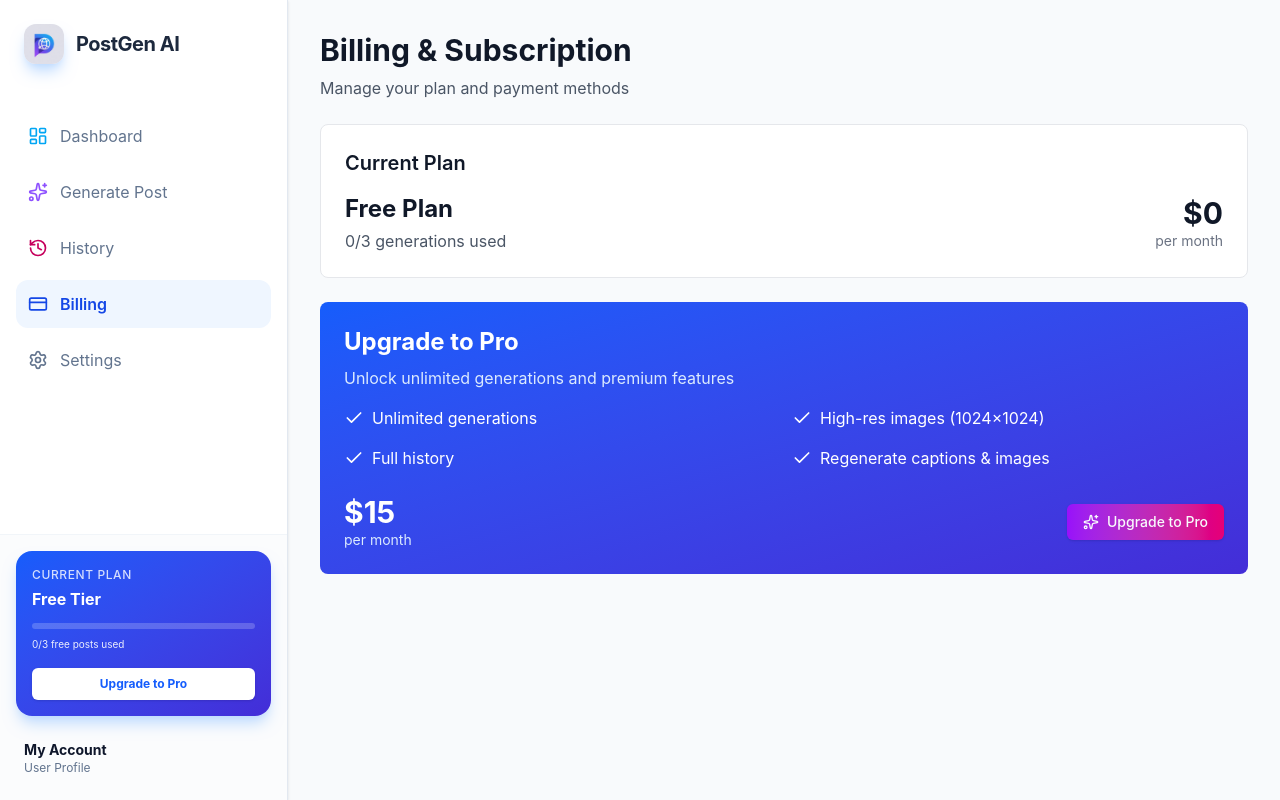
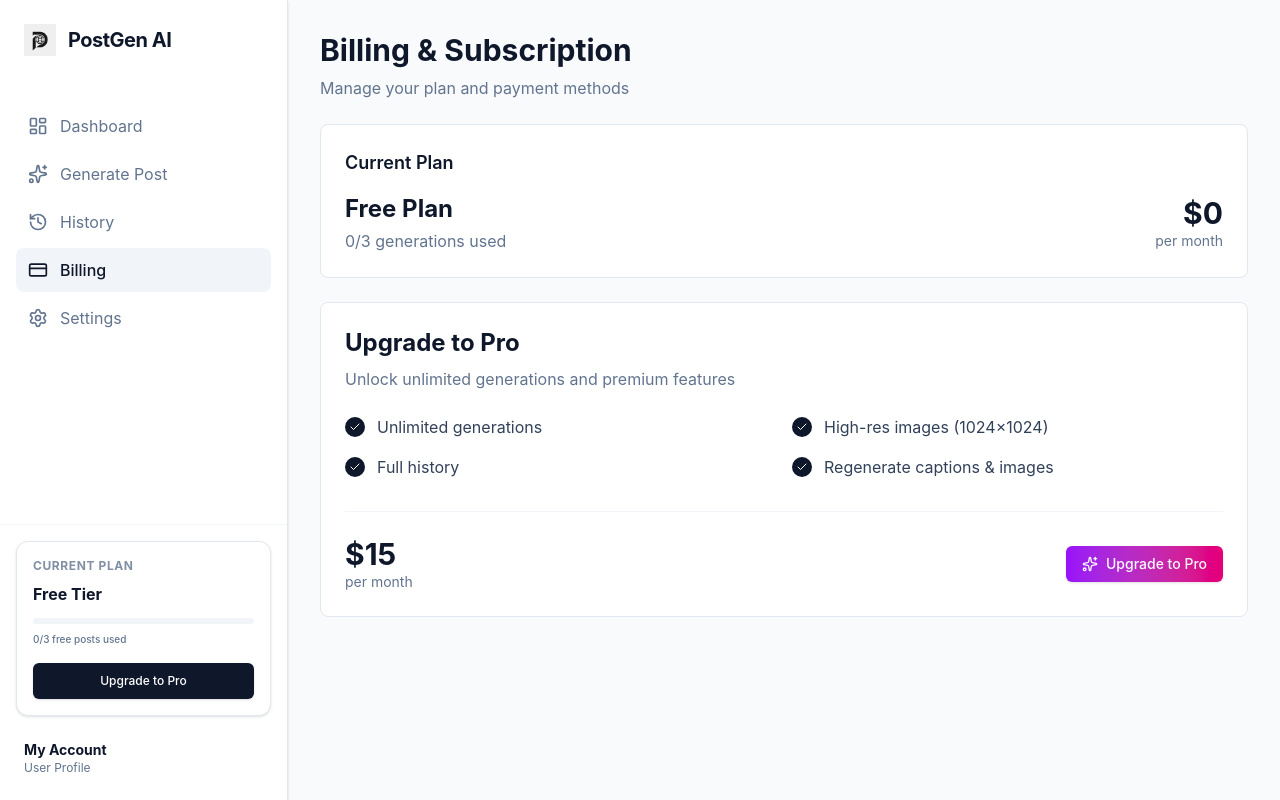
Before and after one commit to yop-dev/postgen-ai, a Next.js app: page /app/billing in a window 1280 px wide. Built offline with nearby package versions, Linux system fonts and the light colour scheme; no server answers; the database is empty.

Commit message:
monochrome ui redesign

```diff
--- a/src/app/app/billing/page.tsx
+++ b/src/app/app/billing/page.tsx
@@ -18,77 +18,85 @@ export default async function BillingPage() {
     return (
         <div className="space-y-6">
             <div>
-                <h1 className="text-3xl font-bold text-gray-900">Billing & Subscription</h1>
-                <p className="text-gray-600 mt-2">Manage your plan and payment methods</p>
+                <h1 className="text-3xl font-bold text-slate-900">Billing & Subscription</h1>
+                <p className="text-slate-500 mt-2">Manage your plan and payment methods</p>
             </div>
 
             {/* Current Plan */}
-            <div className="bg-white rounded-lg border border-gray-200 p-6">
-                <h2 className="text-xl font-semibold text-gray-900 mb-4">Current Plan</h2>
+            <div className="bg-white rounded-lg border border-slate-200 p-6">
+                <h2 className="text-lg font-semibold text-slate-900 mb-4">Current Plan</h2>
                 <div className="flex items-center justify-between">
                     <div>
                         <div className="flex items-center gap-2">
-                            {isPro && <Crown className="h-6 w-6 text-purple-600" />}
-                            <p className={`text-2xl font-bold ${isPro ? 'bg-gradient-to-r from-purple-600 to-pink-600 bg-clip-text text-transparent' : 'text-gray-900'}`}>
+                            {isPro && <Crown className="h-6 w-6 text-slate-900" />}
+                            <p className="text-2xl font-bold text-slate-900">
                                 {isPro ? "Pro Plan" : "Free Plan"}
                             </p>
                         </div>
-                        <p className="text-gray-600 mt-1">
+                        <p className="text-slate-500 mt-1">
                             {isPro ? "Unlimited generations" : `${currentUsage}/3 generations used`}
                         </p>
                     </div>
                     <div className="text-right">
-                        <p className="text-3xl font-bold text-gray-900">${isPro ? "15" : "0"}</p>
-                        <p className="text-sm text-gray-500">per month</p>
+                        <p className="text-3xl font-bold text-slate-900">${isPro ? "15" : "0"}</p>
+                        <p className="text-sm text-slate-500">per month</p>
                     </div>
                 </div>
             </div>
 
             {/* Upgrade to Pro or Manage Subscription */}
             {isPro ? (
-                <div className="bg-gradient-to-br from-purple-600 to-pink-600 rounded-lg p-6 text-white">
+                <div className="bg-slate-900 rounded-lg p-6 text-white shadow-sm">
                     <div className="flex items-center gap-2 mb-2">
-                        <Crown className="h-6 w-6" />
+                        <Crown className="h-6 w-6 text-white" />
                         <h2 className="text-2xl font-bold">Pro Subscription Active</h2>
                     </div>
-                    <p className="text-purple-100 mb-6">You have unlimited access to all features!</p>
+                    <p className="text-slate-400 mb-6">You have unlimited access to all features!</p>
 
                     <div className="flex items-center justify-between">
                         <div>
-                            <p className="text-sm text-purple-100">Billed monthly</p>
+                            <p className="text-sm text-slate-400">Billed monthly</p>
                             <p className="text-3xl font-bold mt-1">$15/month</p>
                         </div>
                         <UpgradeButton isPro={isPro} />
                     </div>
                 </div>
             ) : (
-                <div className="bg-gradient-to-br from-blue-600 to-indigo-700 rounded-lg p-6 text-white">
-                    <h2 className="text-2xl font-bold mb-2">Upgrade to Pro</h2>
-                    <p className="text-blue-100 mb-4">Unlock unlimited generations and premium features</p>
+                <div className="bg-white rounded-lg border border-slate-200 p-6">
+                    <h2 className="text-2xl font-bold text-slate-900 mb-2">Upgrade to Pro</h2>
+                    <p className="text-slate-500 mb-6">Unlock unlimited generations and premium features</p>
 
-                    <div className="grid grid-cols-1 md:grid-cols-2 gap-4 mb-6">
-                        <div className="flex items-start gap-2">
-                            <Check className="w-5 h-5 mt-0.5" />
-                            <span>Unlimited generations</span>
+                    <div className="grid grid-cols-1 md:grid-cols-2 gap-4 mb-8">
+                        <div className="flex items-start gap-3">
+                            <div className="h-5 w-5 rounded-full bg-slate-900 flex items-center justify-center mt-0.5">
+                                <Check className="w-3 h-3 text-white" />
+                            </div>
+                            <span className="text-slate-700">Unlimited generations</span>
                         </div>
-                        <div className="flex items-start gap-2">
-                            <Check className="w-5 h-5 mt-0.5" />
-                            <span>High-res images (1024×1024)</span>
+                        <div className="flex items-start gap-3">
+                            <div className="h-5 w-5 rounded-full bg-slate-900 flex items-center justify-center mt-0.5">
+                                <Check className="w-3 h-3 text-white" />
+                            </div>
+                            <span className="text-slate-700">High-res images (1024×1024)</span>
                         </div>
-                        <div className="flex items-start gap-2">
-                            <Check className="w-5 h-5 mt-0.5" />
-                            <span>Full history</span>
+                        <div className="flex items-start gap-3">
+                            <div className="h-5 w-5 rounded-full bg-slate-900 flex items-center justify-center mt-0.5">
+                                <Check className="w-3 h-3 text-white" />
+                            </div>
+                            <span className="text-slate-700">Full history</span>
                         </div>
-                        <div className="flex items-start gap-2">
-                            <Check className="w-5 h-5 mt-0.5" />
-                            <span>Regenerate captions & images</span>
+                        <div className="flex items-start gap-3">
+                            <div className="h-5 w-5 rounded-full bg-slate-900 flex items-center justify-center mt-0.5">
+                                <Check className="w-3 h-3 text-white" />
+                            </div>
+                            <span className="text-slate-700">Regenerate captions & images</span>
                         </div>
                     </div>
 
-                    <div className="flex items-center justify-between">
+                    <div className="flex items-center justify-between border-t border-slate-100 pt-6">
                         <div>
-                            <p className="text-3xl font-bold">$15</p>
-                            <p className="text-blue-100 text-sm">per month</p>
+                            <p className="text-3xl font-bold text-slate-900">$15</p>
+                            <p className="text-slate-500 text-sm">per month</p>
                         </div>
                         <UpgradeButton isPro={isPro} />
                     </div>
--- a/src/app/app/page.tsx
+++ b/src/app/app/page.tsx
@@ -2,7 +2,7 @@ import { currentUser } from "@clerk/nextjs/server"
 import { db } from "@/lib/db"
 import { Button } from "@/components/ui/button"
 import { UpgradeButton } from "@/components/upgrade-button"
-import { Sparkles, History, Zap, ArrowRight, LayoutDashboard } from "lucide-react"
+import { Sparkles, History, Zap, ArrowRight, LayoutDashboard, Crown } from "lucide-react"
 import Link from "next/link"
 
 export default async function AppDashboard() {
@@ -27,69 +27,62 @@ export default async function AppDashboard() {
             <div className="flex flex-col md:flex-row md:items-center justify-between gap-4">
                 <div>
                     <h1 className="text-4xl font-extrabold text-slate-900 tracking-tight">
-                        Welcome back, {clerkUser?.firstName || "Creator"}! 👋
+                        Welcome back, {clerkUser?.firstName || "Creator"}!
                     </h1>
                     <p className="text-lg text-slate-500 mt-2">
                         Ready to craft your next viral LinkedIn post?
                     </p>
                 </div>
                 <div className="flex gap-3">
-                    <UpgradeButton isPro={isPro} />
-                    <Link href="/app/generate">
-                        <Button size="lg" className="h-12 px-6 bg-blue-600 hover:bg-blue-700 shadow-lg shadow-blue-200 group">
-                            <Sparkles className="mr-2 h-4 w-4" />
-                            Generate New Post
-                            <ArrowRight className="ml-2 h-4 w-4 group-hover:translate-x-1 transition-transform" />
-                        </Button>
-                    </Link>
+                    {/* Header Actions if needed */}
                 </div>
             </div>
 
             {/* Stats Overview */}
             <div className="grid grid-cols-1 md:grid-cols-3 gap-6">
-                <div className="group bg-white rounded-3xl border border-slate-200 p-8 shadow-sm hover:shadow-md transition-all">
-                    <div className="h-12 w-12 rounded-2xl bg-blue-50 flex items-center justify-center mb-6 group-hover:scale-110 transition-transform">
-                        <Zap className="h-6 w-6 text-blue-600" />
+                <div className="group bg-white rounded-2xl border border-slate-200/60 p-6 shadow-sm hover:shadow-md transition-all">
+                    <div className="h-10 w-10 rounded-lg bg-slate-50 flex items-center justify-center mb-4">
+                        <Zap className="h-5 w-5 text-slate-900" />
                     </div>
-                    <h3 className="text-lg font-bold text-slate-900">
+                    <h3 className="text-sm font-medium text-slate-500">
                         {isPro ? "Unlimited Generations" : "Generations Left"}
                     </h3>
-                    <div className="flex items-baseline gap-2 mt-2">
+                    <div className="mt-2">
                         {isPro ? (
-                            <span className="text-4xl font-black bg-gradient-to-r from-purple-600 to-pink-600 bg-clip-text text-transparent">∞</span>
+                            <span className="text-4xl font-bold text-slate-900">∞</span>
                         ) : (
                             <>
-                                <span className="text-4xl font-black text-blue-600">{Math.max(0, 3 - currentUsage)}</span>
-                                <span className="text-slate-400 font-medium">/ 3</span>
+                                <span className="text-4xl font-bold text-slate-900">{Math.max(0, 3 - currentUsage)}</span>
+                                <span className="text-slate-400 font-medium ml-1">/ 3</span>
                             </>
                         )}
                     </div>
-                    <p className="text-sm text-slate-500 mt-2">
+                    <p className="text-xs text-slate-400 mt-2">
                         {isPro ? "Pro plan - no limits!" : "Free plan refills monthly"}
                     </p>
                 </div>
 
-                <div className="group bg-white rounded-3xl border border-slate-200 p-8 shadow-sm hover:shadow-md transition-all">
-                    <div className="h-12 w-12 rounded-2xl bg-violet-50 flex items-center justify-center mb-6 group-hover:scale-110 transition-transform">
-                        <History className="h-6 w-6 text-violet-600" />
+                <div className="group bg-white rounded-2xl border border-slate-200/60 p-6 shadow-sm hover:shadow-md transition-all">
+                    <div className="h-10 w-10 rounded-lg bg-slate-50 flex items-center justify-center mb-4">
+                        <History className="h-5 w-5 text-slate-900" />
                     </div>
-                    <h3 className="text-lg font-bold text-slate-900">Total Posts</h3>
-                    <span className="text-4xl font-black text-slate-900 mt-2 block">{totalPosts}</span>
-                    <p className="text-sm text-slate-500 mt-2">Across all time</p>
+                    <h3 className="text-sm font-medium text-slate-500">Total Posts</h3>
+                    <span className="text-4xl font-bold text-slate-900 mt-2 block">{totalPosts}</span>
+                    <p className="text-xs text-slate-400 mt-2">Across all time</p>
                 </div>
 
-                <div className="group bg-white rounded-3xl border border-slate-200 p-8 shadow-sm hover:shadow-md transition-all">
-                    <div className="h-12 w-12 rounded-2xl bg-orange-50 flex items-center justify-center mb-6 group-hover:scale-110 transition-transform">
-                        <LayoutDashboard className="h-6 w-6 text-orange-600" />
+                <div className="group bg-white rounded-2xl border border-slate-200/60 p-6 shadow-sm hover:shadow-md transition-all">
+                    <div className="h-10 w-10 rounded-lg bg-slate-50 flex items-center justify-center mb-4">
+                        <Crown className="h-5 w-5 text-slate-900" />
                     </div>
-                    <h3 className="text-lg font-bold text-slate-900">Active Plan</h3>
-                    <span className={`text-4xl font-black mt-2 block capitalize ${isPro ? 'bg-gradient-to-r from-purple-600 to-pink-600 bg-clip-text text-transparent' : 'text-slate-900'}`}>
+                    <h3 className="text-sm font-medium text-slate-500">Active Plan</h3>
+                    <span className="text-4xl font-bold text-slate-900 mt-2 block capitalize">
                         {isPro ? "Pro" : "Free"}
                     </span>
                     {isPro ? (
-                        <p className="text-sm text-slate-500 mt-2">Unlimited generations</p>
+                        <p className="text-xs text-slate-400 mt-2">Unlimited generations</p>
                     ) : (
-                        <Link href="/app/billing" className="text-sm text-blue-600 font-bold hover:underline mt-2 inline-block">
+                        <Link href="/app/billing" className="text-xs text-slate-900 font-semibold hover:underline mt-2 inline-block">
                             Upgrade for Unlimited
                         </Link>
                     )}
@@ -97,24 +90,20 @@ export default async function AppDashboard() {
             </div>
 
             {/* Quick Start Section */}
-            <div className="relative overflow-hidden bg-slate-900 rounded-[2rem] p-10 md:p-16 text-white text-center space-y-8">
-                {/* Background blobs */}
-                <div className="absolute top-0 left-0 w-64 h-64 bg-blue-600/20 blur-[100px] rounded-full -translate-x-1/2 -translate-y-1/2" />
-                <div className="absolute bottom-0 right-0 w-64 h-64 bg-indigo-600/20 blur-[100px] rounded-full translate-x-1/2 translate-y-1/2" />
-
-                <div className="relative z-10 max-w-2xl mx-auto space-y-6">
-                    <h2 className="text-3xl md:text-5xl font-extrabold tracking-tight">
+            <div className="relative bg-white border border-slate-200/60 rounded-2xl p-10 md:p-16 text-center shadow-sm">
+                <div className="max-w-2xl mx-auto space-y-6">
+                    <h2 className="text-3xl font-bold tracking-tight text-slate-900">
                         Stop the scroll <br />
-                        <span className="text-blue-500">with PostGen AI</span>
+                        with PostGen AI
                     </h2>
-                    <p className="text-lg text-slate-400">
+                    <p className="text-slate-500">
                         Create professional, high-converting LinkedIn content in seconds.
                         Choose your topic, set your tone, and let AI do the rest.
                     </p>
                     <div className="pt-4">
                         <Link href="/app/generate">
-                            <Button size="lg" className="h-14 px-10 text-lg font-bold bg-blue-600 hover:bg-blue-700 shadow-xl shadow-blue-500/20 group">
-                                <Sparkles className="mr-2 h-5 w-5" />
+                            <Button size="lg" className="h-12 px-8 bg-slate-900 hover:bg-slate-800 text-white shadow-none rounded-full font-medium">
+                                <Sparkles className="mr-2 h-4 w-4" />
                                 Start Generating Now
                             </Button>
                         </Link>
--- a/src/app/layout.tsx
+++ b/src/app/layout.tsx
@@ -11,7 +11,7 @@ export const metadata: Metadata = {
         description: "See your LinkedIn post before you publish it",
     },
     icons: {
-        icon: "/postgen-logo.jpg",
+        icon: "/post-gen-logov2.jpg",
     },
 };
 
--- a/src/components/layout/header.tsx
+++ b/src/components/layout/header.tsx
@@ -13,7 +13,7 @@ export function Header() {
                 <div className="flex items-center gap-2">
                     <div className="relative h-8 w-8 rounded-lg overflow-hidden">
                         <NextImage
-                            src="/postgen-logo.jpg"
+                            src="/post-gen-logov2.jpg"
                             alt="PostGen AI Logo"
                             fill
                             className="object-cover"
--- a/src/components/layout/mobile-nav.tsx
+++ b/src/components/layout/mobile-nav.tsx
@@ -18,7 +18,7 @@ export function MobileNav({ isPro, currentUsage }: MobileNavProps) {
             <div className="flex items-center gap-2">
                 <div className="relative h-8 w-8 rounded-lg overflow-hidden">
                     <NextImage
-                        src="/postgen-logo.jpg"
+                        src="/post-gen-logov2.jpg"
                         alt="PostGen AI Logo"
                         fill
                         className="object-cover"
--- a/src/components/layout/sidebar.tsx
+++ b/src/components/layout/sidebar.tsx
@@ -85,39 +85,38 @@ export function Sidebar({ isPro = false, currentUsage = 0, className, onNavigate
                 isCollapsed && "justify-center px-0"
             )}>
                 <Link href="/app" className="flex items-center gap-3 group">
-                    <div className="relative h-10 w-10 min-w-10 rounded-xl overflow-hidden shadow-lg shadow-blue-200 group-hover:scale-110 transition-transform">
+                    <div className="relative h-8 w-8 min-w-8 overflow-hidden transition-transform">
                         <NextImage
-                            src="/postgen-logo.jpg"
+                            src="/post-gen-logov2.jpg"
                             alt="PostGen AI Logo"
                             fill
                             className="object-cover"
                         />
                     </div>
                     {!isCollapsed && (
-                        <span className="text-xl font-bold text-slate-800 tracking-tight">PostGen AI</span>
+                        <span className="text-xl font-bold text-slate-900 tracking-tight">PostGen AI</span>
                     )}
                 </Link>
             </div>
 
             {/* Navigation */}
-            <div className="flex-1 px-4 space-y-2 py-4">
+            <div className="flex-1 px-4 space-y-1 py-4">
                 {navItems.map((item) => (
                     <Link
                         key={item.href}
                         href={item.href}
                         onClick={onNavigate}
                         className={cn(
-                            "flex items-center gap-3 px-3 py-3 rounded-xl transition-all group",
+                            "flex items-center gap-3 px-3 py-2.5 rounded-lg transition-all group",
                             pathname === item.href
-                                ? "bg-blue-50 text-blue-700 font-semibold"
+                                ? "bg-slate-100 text-slate-900 font-medium"
                                 : "text-slate-500 hover:bg-slate-50 hover:text-slate-900"
                         )}
                         title={isCollapsed ? item.label : ""}
                     >
                         <item.icon className={cn(
                             "h-5 w-5 transition-colors",
-                            pathname === item.href ? "text-blue-700" : item.color || "text-slate-500",
-                            !isCollapsed && "group-hover:scale-110"
+                            pathname === item.href ? "text-slate-900" : "text-slate-500 group-hover:text-slate-900",
                         )} />
                         {!isCollapsed && <span>{item.label}</span>}
                     </Link>
@@ -125,32 +124,32 @@ export function Sidebar({ isPro = false, currentUsage = 0, className, onNavigate
             </div>
 
             {/* Bottom Actions */}
-            <div className="p-4 border-t border-slate-100 bg-slate-50/50">
+            <div className="p-4 border-t border-slate-100">
                 {!isCollapsed && (
                     isPro ? (
-                        <div className="mb-4 p-4 rounded-2xl bg-gradient-to-br from-purple-600 to-pink-600 text-white shadow-lg">
+                        <div className="mb-4 p-4 rounded-xl border border-slate-200 bg-white shadow-sm">
                             <div className="flex items-center gap-2 mb-2">
-                                <Crown className="h-4 w-4" />
-                                <p className="text-xs font-medium uppercase tracking-wider">Pro Plan</p>
+                                <Crown className="h-4 w-4 text-slate-900" />
+                                <p className="text-xs font-bold uppercase tracking-wider text-slate-500">Pro Plan</p>
                             </div>
-                            <h4 className="font-bold mb-2">Unlimited Access</h4>
-                            <p className="text-[10px] opacity-90">Generate as many posts as you want!</p>
+                            <h4 className="font-bold text-slate-900 text-lg mb-1">Unlimited Access</h4>
+                            <p className="text-xs text-slate-500 mb-4">Generate as many posts as you want!</p>
                             <Link href="/app/billing">
-                                <Button variant="secondary" size="sm" className="w-full mt-4 bg-white text-purple-600 hover:bg-purple-50 font-bold border-none shadow-sm">
+                                <Button variant="outline" size="sm" className="w-full h-9 border-slate-200 hover:bg-slate-50 hover:text-slate-900 font-medium text-xs">
                                     Manage Subscription
                                 </Button>
                             </Link>
                         </div>
                     ) : (
-                        <div className="mb-4 p-4 rounded-2xl bg-gradient-to-br from-blue-600 to-indigo-700 text-white shadow-lg shadow-blue-200">
-                            <p className="text-xs font-medium opacity-80 uppercase tracking-wider mb-1">Current Plan</p>
-                            <h4 className="font-bold mb-3">Free Tier</h4>
-                            <div className="w-full h-1.5 bg-white/20 rounded-full overflow-hidden mb-2">
-                                <div className="h-full bg-white transition-all" style={{ width: `${(currentUsage / 3) * 100}%` }} />
+                        <div className="mb-4 p-4 rounded-xl border border-slate-200 bg-white shadow-sm">
+                            <p className="text-xs font-bold opacity-80 uppercase tracking-wider mb-2 text-slate-500">Current Plan</p>
+                            <h4 className="font-bold text-slate-900 mb-3">Free Tier</h4>
+                            <div className="w-full h-1.5 bg-slate-100 rounded-full overflow-hidden mb-2">
+                                <div className="h-full bg-slate-900 transition-all" style={{ width: `${(currentUsage / 3) * 100}%` }} />
                             </div>
-                            <p className="text-[10px] opacity-90">{currentUsage}/3 free posts used</p>
+                            <p className="text-[10px] text-slate-500 font-medium">{currentUsage}/3 free posts used</p>
                             <Link href="/app/billing">
-                                <Button variant="secondary" size="sm" className="w-full mt-4 bg-white text-blue-600 hover:bg-blue-50 font-bold border-none shadow-sm">
+                                <Button className="w-full mt-4 bg-slate-900 text-white hover:bg-slate-800 h-9 text-xs font-medium">
                                     Upgrade to Pro
                                 </Button>
                             </Link>
```
Also changed, not shown: src/app/app/generate/page.tsx (+7 -10 lines), src/components/generator/generator-form.tsx (+4 -4 lines), public/post-gen-logov2.jpg (added).
